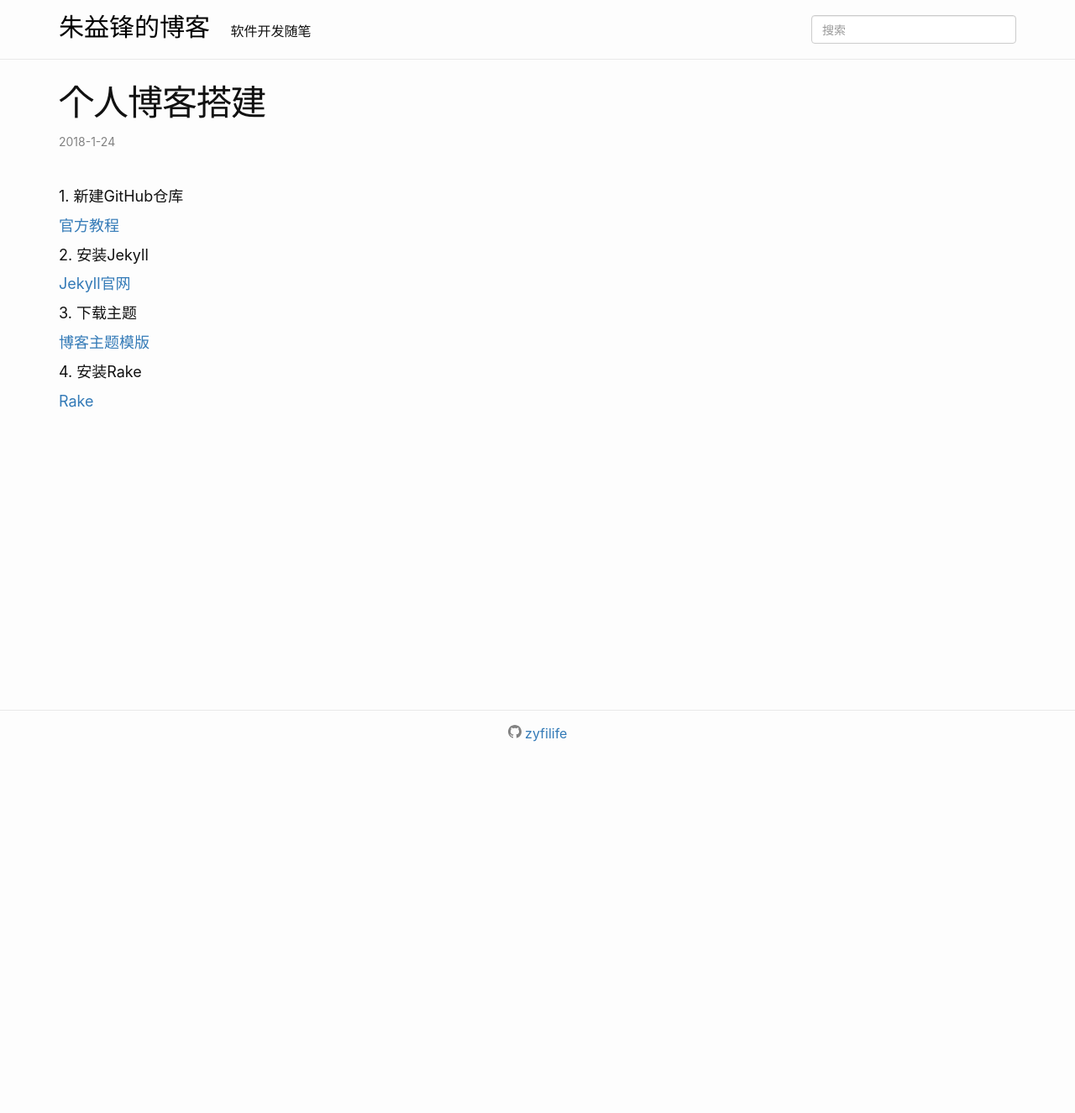
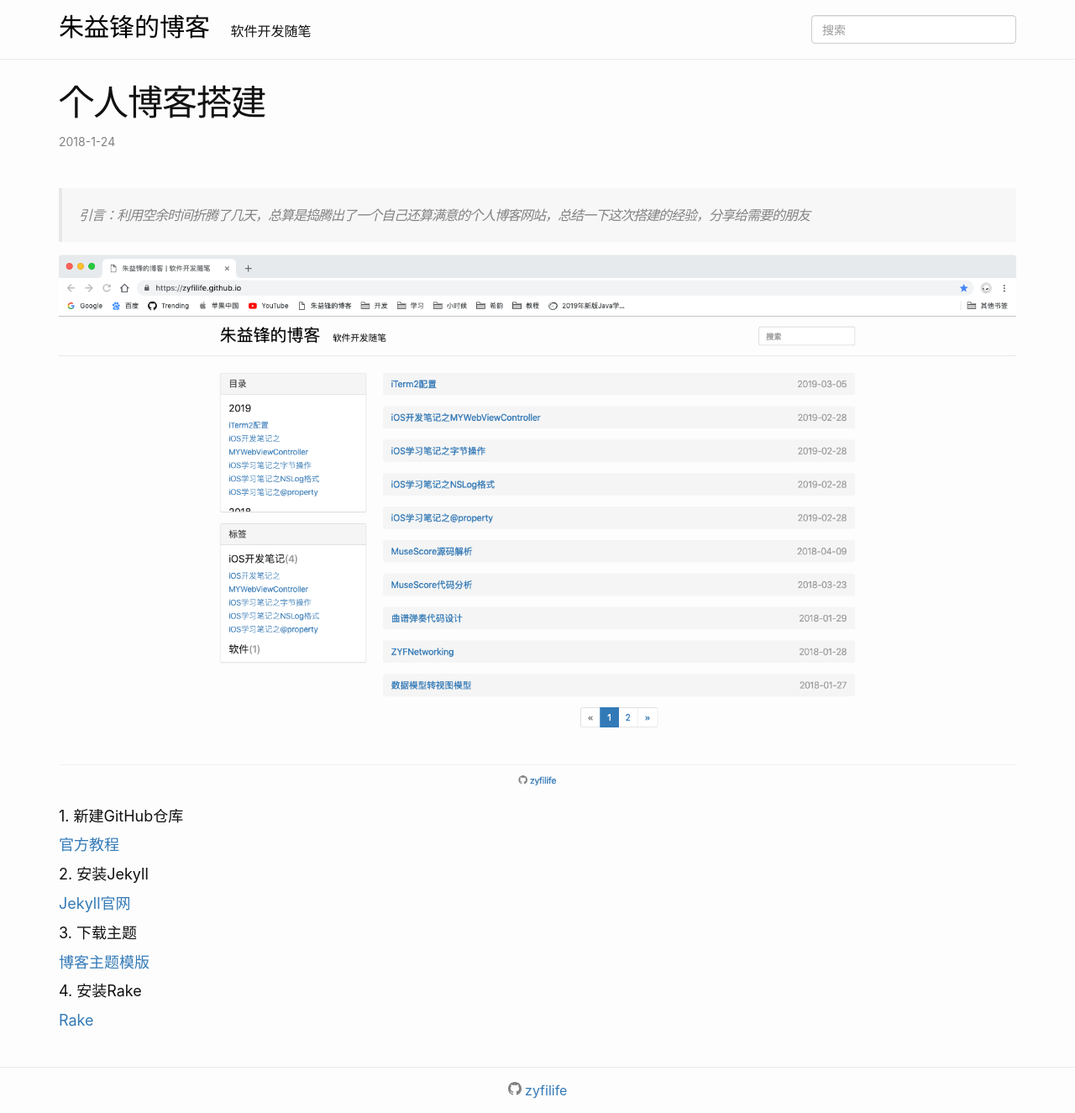
Before and after one commit to zyfilife/zyfilife.github.io, a Jekyll site: the page built from _posts/2018-01-24-个人博客搭建.md, in a window 1280 px wide. Shown: the whole page at 84% size. Built offline with Jekyll 4.4.1, drawn with Linux system fonts in a browser that asks for light colours; our own code applies the rules of GitHub Pages for plain Markdown files; before the commit the page ends 900 px from its top, so only the background shows below that.

Commit message:
no message

```diff
--- a/_posts/2018-01-24-个人博客搭建.md
+++ b/_posts/2018-01-24-个人博客搭建.md
@@ -3,6 +3,9 @@ title: 个人博客搭建
 summary: GitHub个人博客搭建教程
 featured-img: emile-perron-190221
 ---
+> 引言：利用空余时间折腾了几天，总算是捣腾出了一个自己还算满意的个人博客网站，总结一下这次搭建的经验，分享给需要的朋友
+
+![效果图](/assets/img/posts/个人博客搭建/效果图.png)
 
 #### 1. 新建GitHub仓库
 #### [官方教程](https://pages.github.com)
--- a/_sass/minima/_layout.scss
+++ b/_sass/minima/_layout.scss
@@ -255,6 +255,6 @@
 }
 
 .sidebar {
-	font-weight: 300;
+	// font-weight: 400;
 	font-size: 14px;
 }
```
Also changed, not shown: assets/img/posts/个人博客搭建/效果图.png (added).
